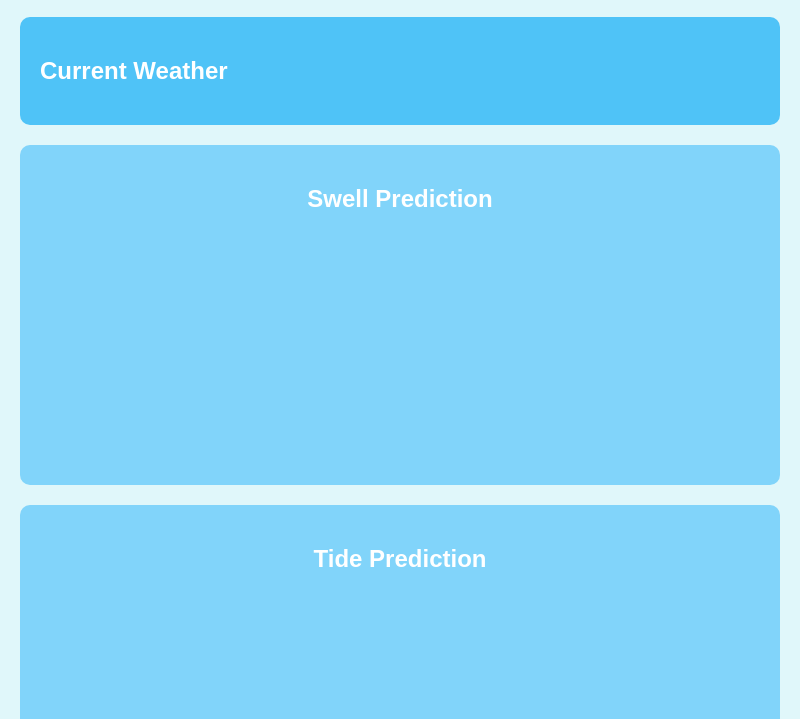
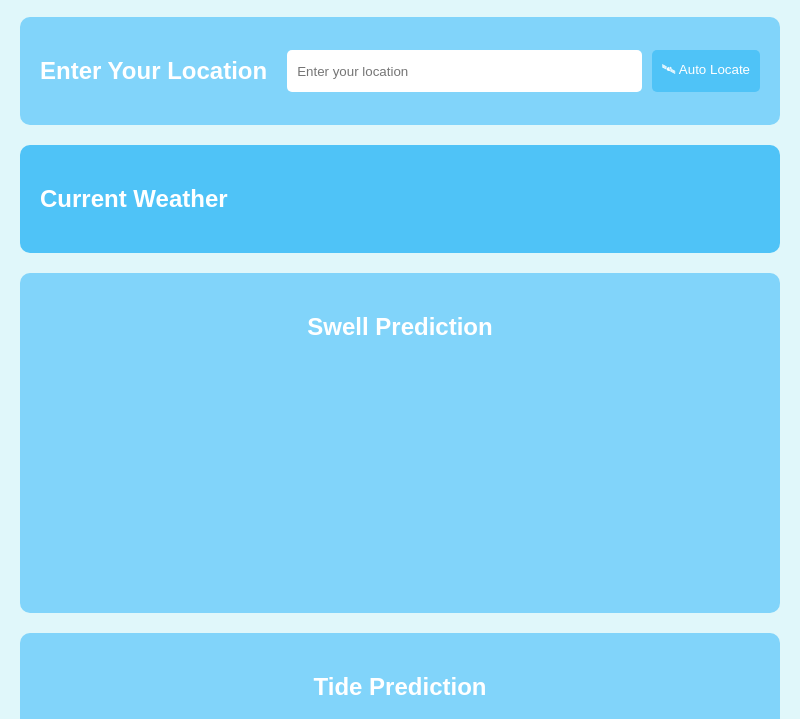
Before and after one commit to hypefi/surf-forecast-menubar, an Electron app: page index.html in a window 800 px wide. Shown: the part 81-800 px from the top of the page. Drawn offline with Linux system fonts and the light colour scheme.

Commit message:
location

```diff
--- a/index.html
+++ b/index.html
@@ -9,6 +9,13 @@
         <header>
             <h1 class="title">Surf Report</h1>
         </header>
+       <section class="location-input">
+            <h2>Enter Your Location</h2>
+            <form>
+                <input type="text" id="location" name="location" placeholder="Enter your location">
+                <button type="button" id="auto-locate">🛰 Auto Locate</button>
+            </form>
+        </section>
         <section class="current-weather">
             <h2>Current Weather</h2>
             <div id="weather-info">
--- a/styles.css
+++ b/styles.css
@@ -66,3 +66,45 @@ body {
 .plot h2:hover {
     /* color: #0277bd; */
 }
+
+
+.location-input {
+    background-color: #81d4fa;
+    color: #fff;
+    padding: 20px;
+    border-radius: 10px;
+    margin-bottom: 20px;
+    display: flex;
+    justify-content: space-between;
+    align-items: center;
+}
+
+.location-input h2 {
+    margin-right: 20px;
+}
+
+.location-input form {
+    flex-grow: 1;
+    display: flex;
+    gap: 10px;
+}
+
+.location-input input {
+    flex-grow: 1;
+    padding: 10px;
+    border: none;
+    border-radius: 5px;
+}
+
+.location-input button {
+    padding: 10px;
+    border: none;
+    border-radius: 5px;
+    background-color: #4fc3f7;
+    color: #fff;
+    cursor: pointer;
+}
+
+.location-input button:hover {
+    background-color: #29b6f6;
+}
```
Also changed, not shown: main.js (+11 -11 lines).
